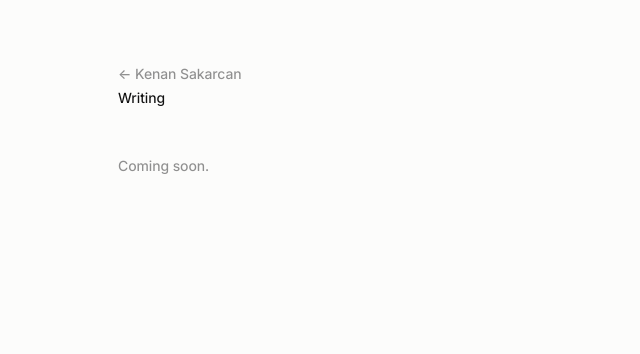
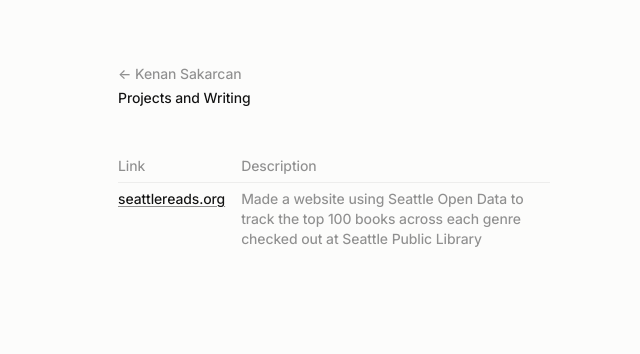
Before and after one commit to KenanES/kenansakarcan.org, a plain HTML site: page writing/index.html in a window 1280 px wide. Shown: the whole page, without its empty margins (306-946 px from the left). Drawn offline with Linux system fonts and the light colour scheme.

Commit message:
Rename Writing to Projects and Writing; add Seattle Reads
The page now lists projects and articles in a Link / Description
table, starting with seattlereads.org.

Co-Authored-By: Claude Opus 5.5 <noreply@anthropic.com>

```diff
--- a/pages.css
+++ b/pages.css
@@ -116,3 +116,13 @@ a.row:hover .title { color: var(--muted); }
 .invest-table td:last-child { color: var(--muted); }
 .invest-table a { display: block; }
 .invest-table a:hover { color: var(--muted); }
+
+/* ---------- Projects and Writing ---------- */
+.proj-table { width: 100%; border-collapse: collapse; }
+.proj-table th { color: var(--muted); font-weight: 460; text-align: left; padding: 0 16px 6px 0; }
+.proj-table td { padding: 6px 16px 6px 0; border-top: 1px solid var(--line); vertical-align: top; }
+.proj-table th:last-child, .proj-table td:last-child { padding-right: 0; }
+.proj-table td:first-child { white-space: nowrap; }
+.proj-table td:last-child { color: var(--muted); }
+.proj-table a { text-decoration: underline; text-decoration-color: var(--muted); text-underline-offset: 2px; }
+.proj-table a:hover { color: var(--muted); }
--- a/writing/index.html
+++ b/writing/index.html
@@ -3,8 +3,8 @@
 <head>
 <meta charset="utf-8">
 <meta name="viewport" content="width=device-width, initial-scale=1, viewport-fit=cover">
-<title>Writing | Kenan Sakarcan</title>
-<meta name="description" content="Articles by Kenan Sakarcan.">
+<title>Projects and Writing | Kenan Sakarcan</title>
+<meta name="description" content="Projects and writing by Kenan Sakarcan.">
 <link rel="preconnect" href="https://fonts.googleapis.com">
 <link rel="preconnect" href="https://fonts.gstatic.com" crossorigin>
 <link rel="stylesheet" href="https://fonts.googleapis.com/css2?family=Inter:wght@400..600&display=swap">
@@ -14,15 +14,19 @@
 <main class="page">
   <header>
     <a class="back" href="../">&larr; Kenan Sakarcan</a>
-    <h1>Writing</h1>
+    <h1>Projects and Writing</h1>
   </header>
 
-  <!-- Articles go here, one per line, newest first, e.g.:
-  <div class="list">
-    <a class="item" href="article-slug/"><span class="title">Article title</span><span class="meta">Nov 2026</span></a>
-  </div>
-  -->
-  <p class="intro">Coming soon.</p>
+  <!-- Add new projects or articles as rows, newest first -->
+  <table class="proj-table">
+    <thead><tr><th scope="col">Link</th><th scope="col">Description</th></tr></thead>
+    <tbody>
+      <tr>
+        <td><a href="https://seattlereads.org" target="_blank" rel="noopener">seattlereads.org</a></td>
+        <td>Made a website using Seattle Open Data to track the top 100 books across each genre checked out at Seattle Public Library</td>
+      </tr>
+    </tbody>
+  </table>
 </main>
 </body>
 </html>
```
Also changed, not shown: index.html (+1 -1 lines).
